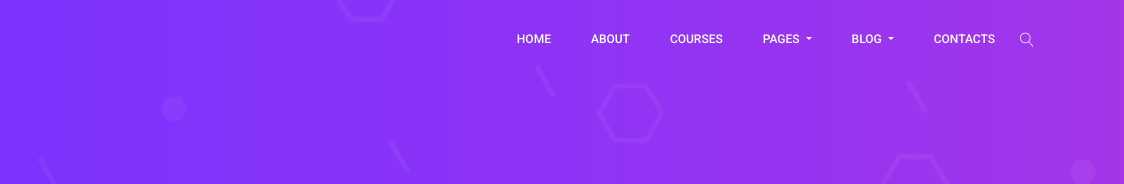
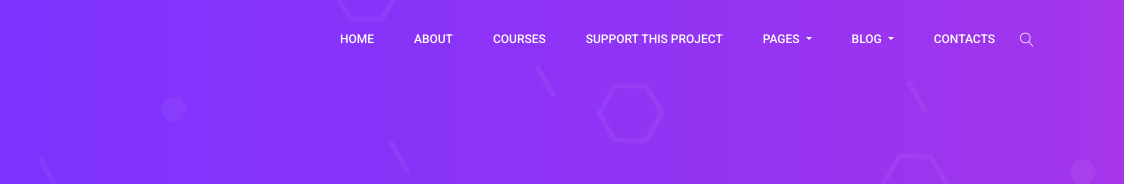
Before and after one commit to WHOmentorsdotcom/theirhappiest.ml, a plain HTML site: page index.html in a window 1280 px wide. Shown: the top 184 px of the page, 156-1280 px from the left. Drawn offline with nearby package versions, Linux system fonts and the light colour scheme; some packages are replaced by stand-ins of ours.

Commit message:
add donation link

```diff
--- a/index.html
+++ b/index.html
@@ -51,6 +51,7 @@
             <li><a href="index.html">Home</a></li>
             <li><a href="about.html">About</a></li>
             <li><a href="courses.html">Courses</a></li>
+            <li><a href="http://support.whomentors.com">Support This Project</a></li>
             <!-- Dropdown -->
             <li class="dropdown">
               <a class="dropdown-toggle" href="#" data-toggle="dropdown">
```
